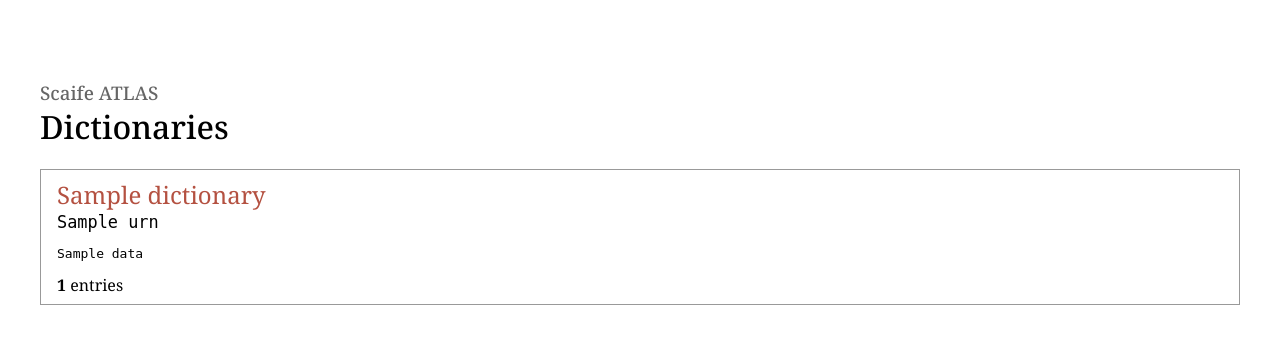
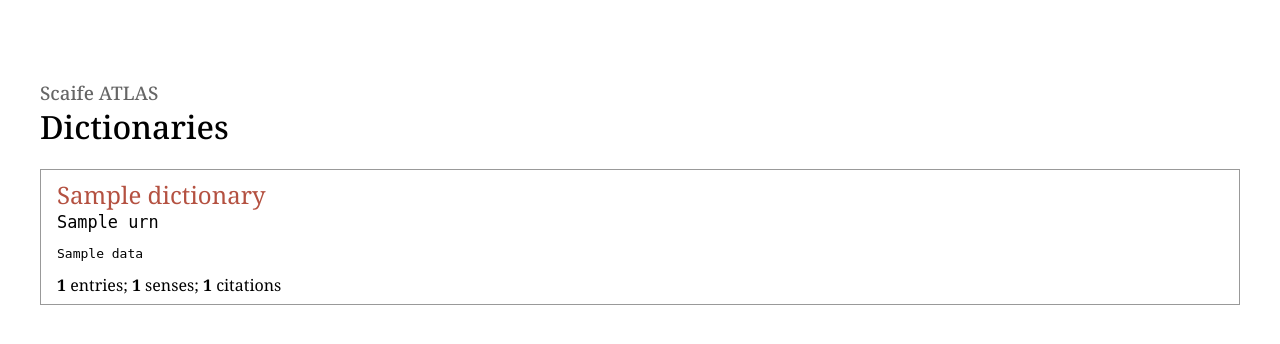
Before and after one commit to scaife-viewer/new-atlas, a Django app: template server/atlas/templates/dictionaries/dictionary_list.html in a window 1280 px wide. Shown: the top 344 px of the page. Run offline with Django 5.2, Linux system fonts and the light colour scheme; the template is opened without the code that fills it: most values are stand-ins (such as "Sample title", 1, 10 or a date in 2020).

Commit message:
show sense and citation counts on dictionary list page and improved CSS

```diff
--- a/server/atlas/templates/base.html
+++ b/server/atlas/templates/base.html
@@ -55,6 +55,16 @@
       section > h2 {
         font-weight: 400;
         margin-bottom: 0;
+      }
+
+      .object-list-item {
+        border: 1px solid #999;
+        padding: 0.5rem 1rem;
+        margin-bottom: 1rem;
+      }
+      .object-list-item > h2 {
+        margin-block: 0;
+        font-weight: normal;
       }
 
       form {
--- a/server/atlas/templates/dictionaries/dictionary_list.html
+++ b/server/atlas/templates/dictionaries/dictionary_list.html
@@ -13,15 +13,15 @@
 
   <div>
     {% for dictionary in dictionary_list %}
-      <div style="border: 1px solid #999; padding: 0.5rem 1rem; margin-bottom: 1rem;">
-        <h2 style="margin-block: 0; font-weight: normal;"><a href="{% url 'dictionaryentry_detail' dictionary.first_entry.urn %}" style="color: #b45141; text-decoration: none;">{{ dictionary.label }}</a></h2>
+      <div class="object-list-item">
+        <h2><a href="{% url 'dictionaryentry_detail' dictionary.first_entry.urn %}">{{ dictionary.label }}</a></h2>
         <div><tt>{{ dictionary.urn }}</tt></div>
         {% if dictionary.data %}<pre>{{ dictionary.data }}</pre>{% endif %}
-        <div><b>{{ dictionary.entries.count|intcomma }}</b> entries</div>
-        {% comment %}
-        <div><b>{{ dictionary.senses.count|intcomma }}</b> senses</div>
-        <div><b>{{ dictionary.citations.count|intcomma }}</b> citations</div>
-        {% endcomment %}
+        <div>
+          <b>{{ dictionary.entries.count|intcomma }}</b> entries;
+          <b>{{ dictionary.senses.count|intcomma }}</b> senses;
+          <b>{{ dictionary.citations.count|intcomma }}</b> citations
+        </div>
       </div>
     {% endfor %}
   </div>
```
